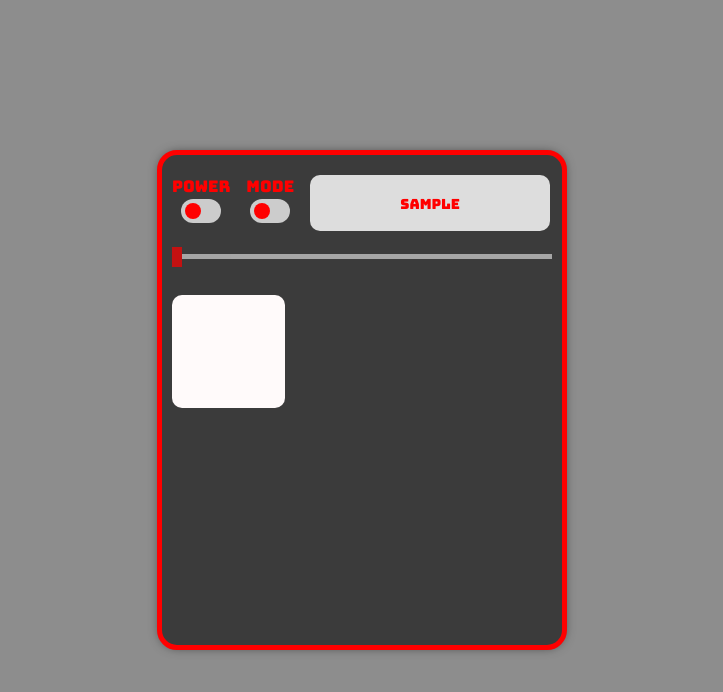
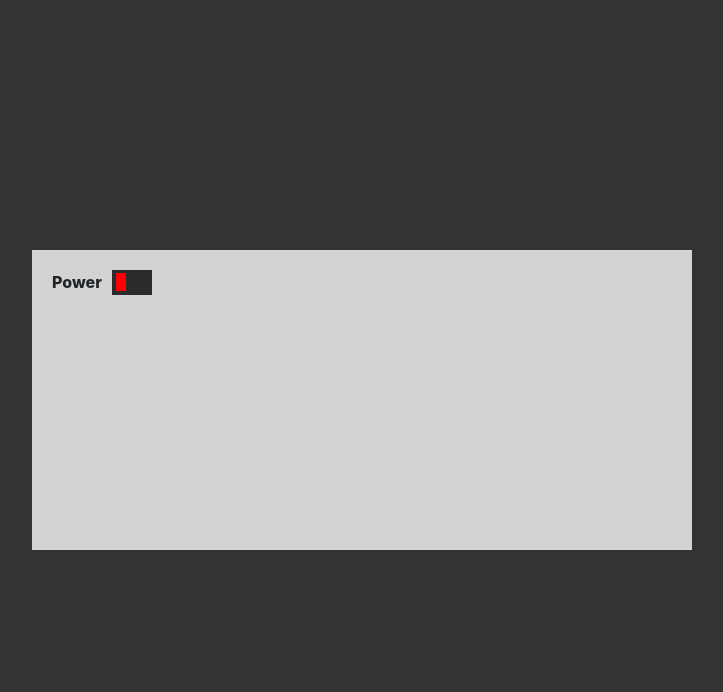
Before and after one commit to chamodyawimansha/drum-machine, a React (Create React App) app: page / in a window 1280 px wide. Shown: the top 692 px of the page, without its empty margins (278-1001 px from the left). Built offline with nearby package versions, Linux system fonts and the light colour scheme.

Commit message:
power button created

```diff
--- a/src/App.css
+++ b/src/App.css
@@ -2,112 +2,31 @@
   display: flex;
   justify-content: center;
   align-items: center;
-  background-color: #8d8d8d;
+  background: #333333;
   height: 100vh;
 }
 
-#drum-machine {
-  width: 410px;
-  min-height: 500px;
-  background: #3b3b3b;
-  border-radius: 20px;
-  border: 5px solid #ff0000;
-  -webkit-box-shadow: 0px 0px 12px -4px rgba(0, 0, 0, 0.75);
-  -moz-box-shadow: 0px 0px 12px -4px rgba(0, 0, 0, 0.75);
-  box-shadow: 0px 0px 12px -4px rgba(0, 0, 0, 0.75);
+.select-off {
+  -webkit-touch-callout: none;
+  -webkit-user-select: none;
+  -khtml-user-select: none;
+  -moz-user-select: none;
+  -ms-user-select: none;
+  user-select: none;
 }
 
-#switch-area {
-  padding: 20px 10px;
-  position: relative;
-}
-
-.drum-button {
-  display: inline-block;
-  background: #fffafa;
-  width: 113.3333px;
-  height: 113.3333px;
-  margin: 10px;
-  border-radius: 10px;
-}
-
-.switch-label {
-  display: block;
-  font-family: "Bungee", cursive;
-  color: #ff0000;
-}
-
-.switch-container {
-  display: inline-block;
-  text-align: center;
-  margin-right: 16px;
-}
-/* .volume-slider {
-  -webkit-appearance: none;
-  width: 100%;
-  height: 25px;
+#drum-machine {
+  width: 660px;
+  min-height: 300px;
   background: #d3d3d3;
-  outline: none;
-  opacity: 0.7;
-  -webkit-transition: 0.2s;
-  transition: opacity 0.2s;
-}
-
-.volume-slider:hover {
-  opacity: 1;
-}
-
-.volume-slider::-webkit-slider-thumb {
-  -webkit-appearance: none;
-  appearance: none;
-  width: 25px;
-  height: 25px;
-  background: #4caf50;
-  cursor: pointer;
-}
-
-.slider::-moz-range-thumb {
-  width: 25px;
-  height: 25px;
-  background: #4caf50;
-  cursor: pointer;
-} */
-
-.volume-slider {
-  margin-top: 10px;
-}
-#vol-slider {
-  width: 100%;
-  -webkit-appearance: none;
-  height: 5px;
-  background: #d3d3d3;
-  outline: none;
-  opacity: 0.7;
-  -webkit-transition: 0.2s;
-  transition: opacity 0.2s;
-}
-
-#vol-slider::-webkit-slider-thumb {
-  -webkit-appearance: none;
-  appearance: none;
-  width: 10px;
-  height: 20px;
-  background: #ff0000;
-  cursor: pointer;
-}
-
-#vol-slider::-moz-range-thumb {
-  width: 25px;
-  height: 25px;
-  background: #ff0000;
-  cursor: pointer;
+  padding: 20px;
 }
 
 .switch {
   position: relative;
   display: inline-block;
   width: 40px;
-  height: 24px;
+  height: 25px;
 }
 
 .switch input {
@@ -123,74 +42,43 @@
   left: 0;
   right: 0;
   bottom: 0;
-  background-color: #ccc;
-  -webkit-transition: 0.4s;
-  transition: 0.4s;
+  background-color: rgb(44, 44, 44);
+  -webkit-transition: 0.1s;
+  transition: 0.1s;
 }
 
 .slider:before {
   position: absolute;
   content: "";
-  height: 16px;
-  width: 16px;
+  height: 18px;
+  width: 10px;
   left: 4px;
   bottom: 4px;
-  background-color: #ff0000;
-  -webkit-transition: 0.2s;
-  transition: 0.2s;
+  background-color: red;
+  -webkit-transition: 0.1s;
+  transition: 0.1s;
+}
+
+input:checked + .slider {
+  background-color: rgb(44, 44, 44);
 }
 
 input:checked + .slider:before {
-  background-color: #ccc;
-}
-
-input:checked + .slider {
-  background-color: #ff0000;
+  background-color: rgb(102, 255, 0);
 }
 
 input:focus + .slider {
-  box-shadow: 0 0 1px #ff0000;
+  box-shadow: 0 0 1px rgb(44, 44, 44);
 }
 
 input:checked + .slider:before {
-  -webkit-transform: translateX(16px);
-  -ms-transform: translateX(6px);
-  transform: translateX(16px);
+  -webkit-transform: translateX(20px);
+  -ms-transform: translateX(20px);
+  transform: translateX(20px);
 }
 
-.slider.round {
-  border-radius: 34px;
+#drum-machine-power-label {
+  font-weight: 800;
+  margin-right: 10px;
+  display: inline-block;
 }
-
-.slider.round:before {
-  border-radius: 50%;
-}
-
-#display {
-  display: inline-block;
-  background: #ddd;
-  width: 240px;
-  position: absolute;
-  padding: 16px;
-  text-align: center;
-  border-radius: 10px;
-}
-
-#display-text {
-  font-family: "Bungee", cursive;
-  color: #ff0000;
-  font-size: 14px;
-}
-
-.drum-button {
-  font-family: "Bungee", cursive;
-  color: #ff0000;
-  font-size: 20.3333px;
-  padding: 46.5px;
-  text-align: center;
-  cursor: pointer;
-}
-
-.drum-button:active {
-  transform: scale(0.98);
-}
--- a/src/App.js
+++ b/src/App.js
@@ -22,44 +22,20 @@ class App extends Component {
     });
   }
 
-  clearDisplay() {}
-
   componentDidMount() {}
   render() {
     return (
-      <div className="App" id="drum-machine">
-        <div id="switch-area">
-          <div className="switch-container">
-            <span className="switch-label">Power</span>
-            <label className="switch">
+      <div id="drum-machine">
+        <div id="drum-machine-panel">
+          <div id="drum-machine-power">
+            <p id="drum-machine-power-label" className="select-off">
+              Power
+            </p>
+            <label class="switch">
               <input type="checkbox" />
-              <span className="slider round"></span>
+              <span class="slider"></span>
             </label>
           </div>
-          <div className="switch-container">
-            <span className="switch-label">Mode</span>
-            <label className="switch">
-              <input type="checkbox" />
-              <span className="slider round"></span>
-            </label>
-          </div>
-          <div id="display">
-            <span id="display-text">{this.state.text}</span>
-          </div>
-          <div className="volume-slider">
-            <input
-              type="range"
-              id="vol-slider"
-              step="1"
-              min="0"
-              max="100"
-              value={this.state.volume}
-              onChange={this.volChange}
-            />
-          </div>
-        </div>
-        <div id="drum-button-area">
-          <Button />
         </div>
       </div>
     );
```
